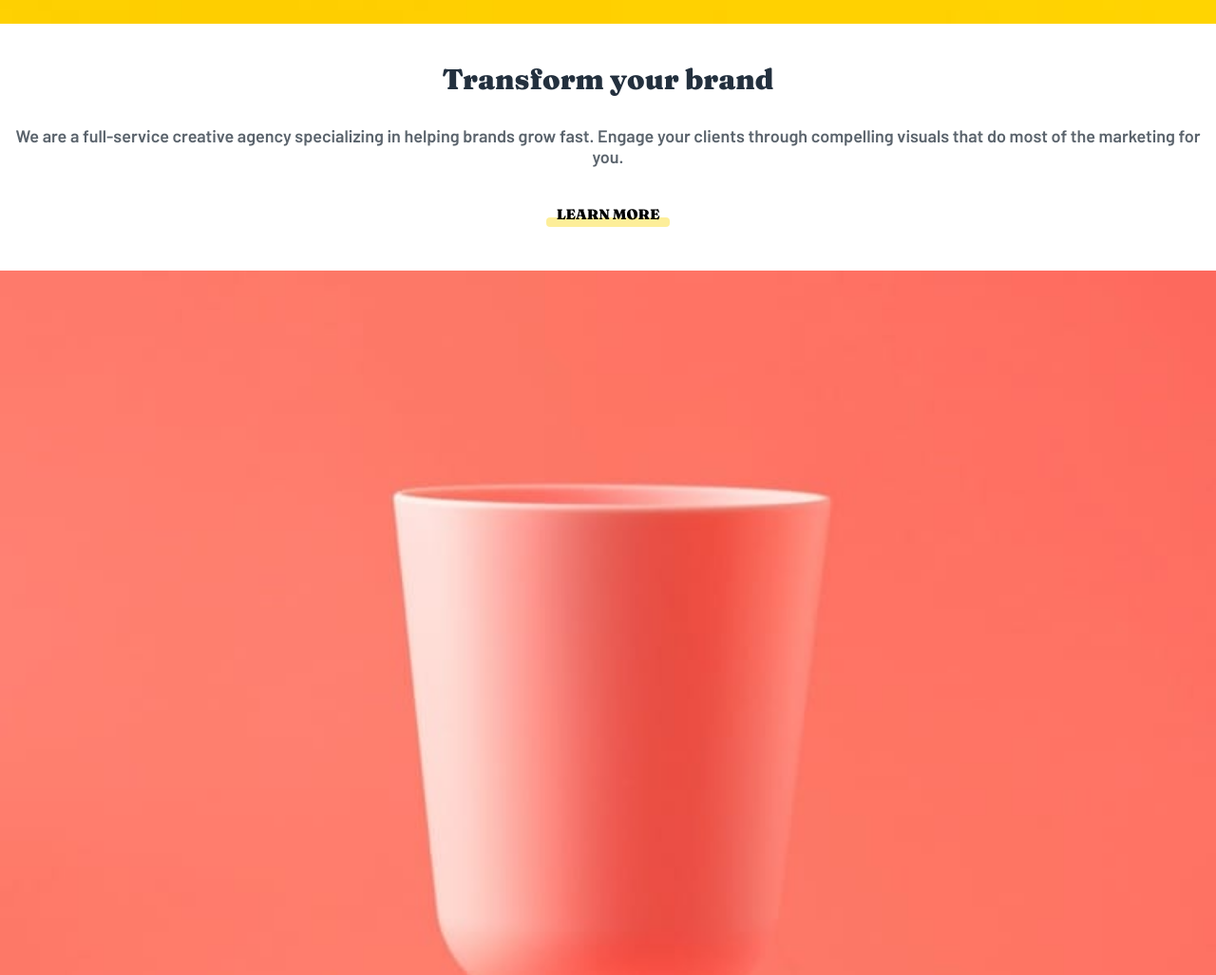
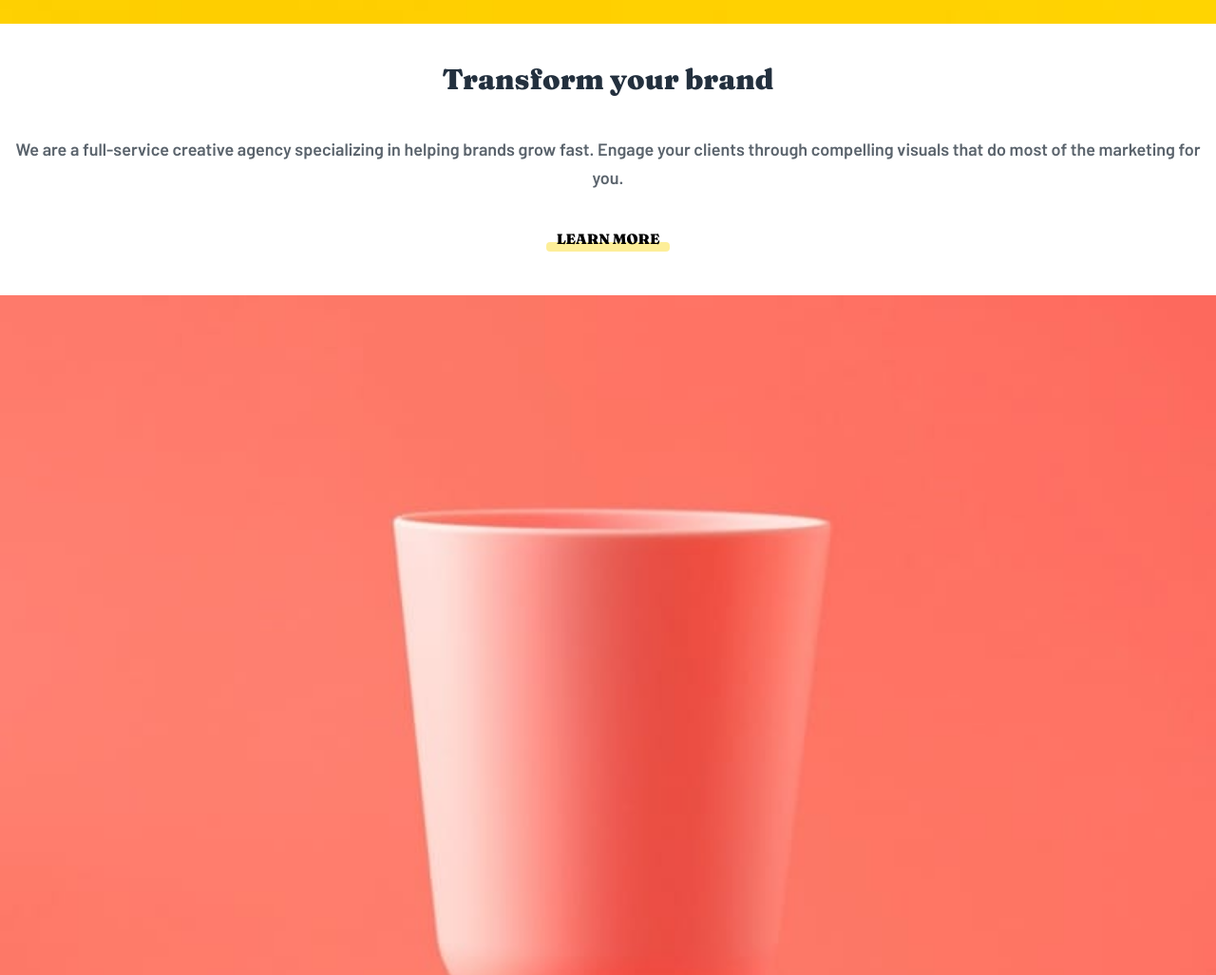
Before and after one commit to alejandrohoraczek/alejandrohoraczek.github.io, a website: page sunnyside-agency-landing-page-main/index.html in a window 1280 px wide. Shown: the part 1840-2867 px from the top of the page at 95% size. Drawn offline with Linux system fonts and the light colour scheme.

Commit message:
Update style.css

```diff
--- a/sunnyside-agency-landing-page-main/style.css
+++ b/sunnyside-agency-landing-page-main/style.css
@@ -100,6 +100,8 @@ header {
     color: var(--neutral--two);
     text-align: center;
     font-size: 1.8rem;
+    padding: 1rem;
+    line-height: 3rem;
 }
 
 .learn {
@@ -108,7 +110,7 @@ header {
     font-weight: 900;
     font-family: 'Fraunces', serif;
     font-size: 1.5rem;
-    margin: 3rem auto;
+    margin: 2rem auto 3rem;
     display: block;
     padding: 1rem;
     max-width: 150px;
```
